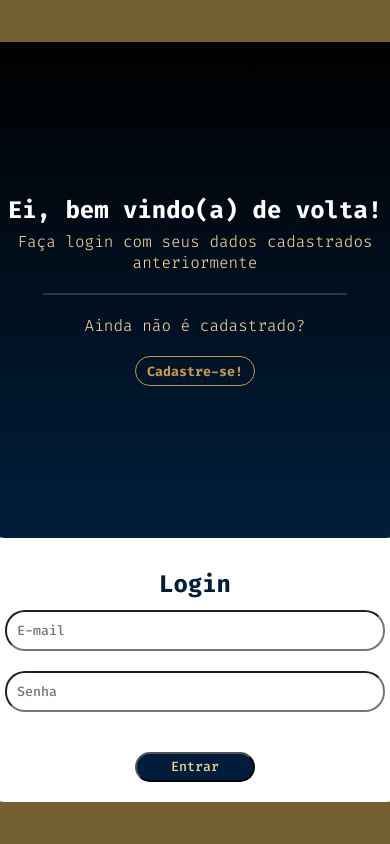
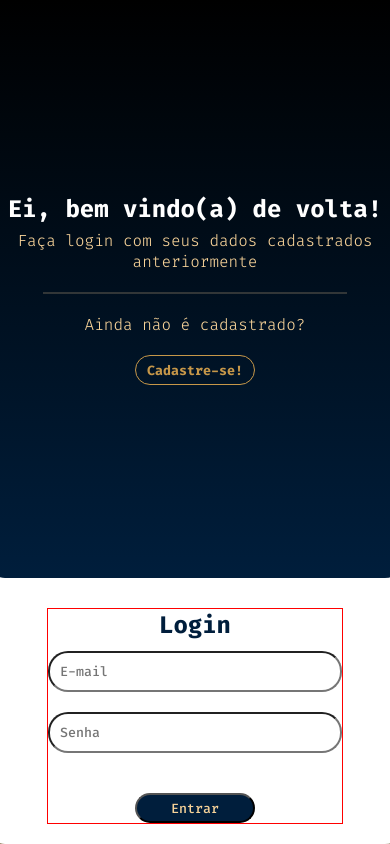
Before and after one commit to eiericksilva/todo-react-firebase, a React (Vite) app: page / in a window 390 px wide. Built offline with nearby package versions, Linux system fonts and the light colour scheme; no server answers.

Commit message:
todoapp  responsivo e alterei width do container two

```diff
--- a/src/components/Header/Header.js
+++ b/src/components/Header/Header.js
@@ -6,6 +6,11 @@ export const Container = styled.div`
   display: flex;
   justify-content: space-between;
   align-items: center;
+
+  @media (max-width: 770px) {
+    flex-direction: column;
+    gap: 5px;
+  }
 `;
 
 export const Title = styled.h1`
--- a/src/pages/Cadastro/Cadastro.js
+++ b/src/pages/Cadastro/Cadastro.js
@@ -21,7 +21,8 @@ export const Container = styled.div`
   @media (max-width: 1135px) {
     display: flex;
     flex-direction: column;
-    height: 90%;
+    height: 100%;
+    width: 100%;
   }
 `;
 
@@ -82,8 +83,8 @@ export const ColumnTwo = styled.div`
   height: 100%;
   padding: 20px;
 
-  @media (max-width: 420px) {
-    width: 100%;
+  @media (max-width: 1136px) {
+    width: 80%;
   }
 `;
 export const Form = styled.form`
--- a/src/pages/Login/Login.js
+++ b/src/pages/Login/Login.js
@@ -21,7 +21,8 @@ export const Container = styled.div`
   @media (max-width: 1135px) {
     display: flex;
     flex-direction: column;
-    height: 90%;
+    height: 100%;
+    width: 100%;
   }
 `;
 
@@ -81,8 +82,8 @@ export const ColumnTwo = styled.div`
   height: 100%;
   padding: 20px;
 
-  @media (max-width: 420px) {
-    width: 100%;
+  @media (max-width: 1136px) {
+    width: 80%;
   }
 `;
 export const Form = styled.form`
@@ -92,6 +93,7 @@ export const Form = styled.form`
   flex-direction: column;
   align-items: center;
   justify-content: center;
+  border: 1px solid red;
 
   @media (max-width: 450px) {
     width: 100%;
```
